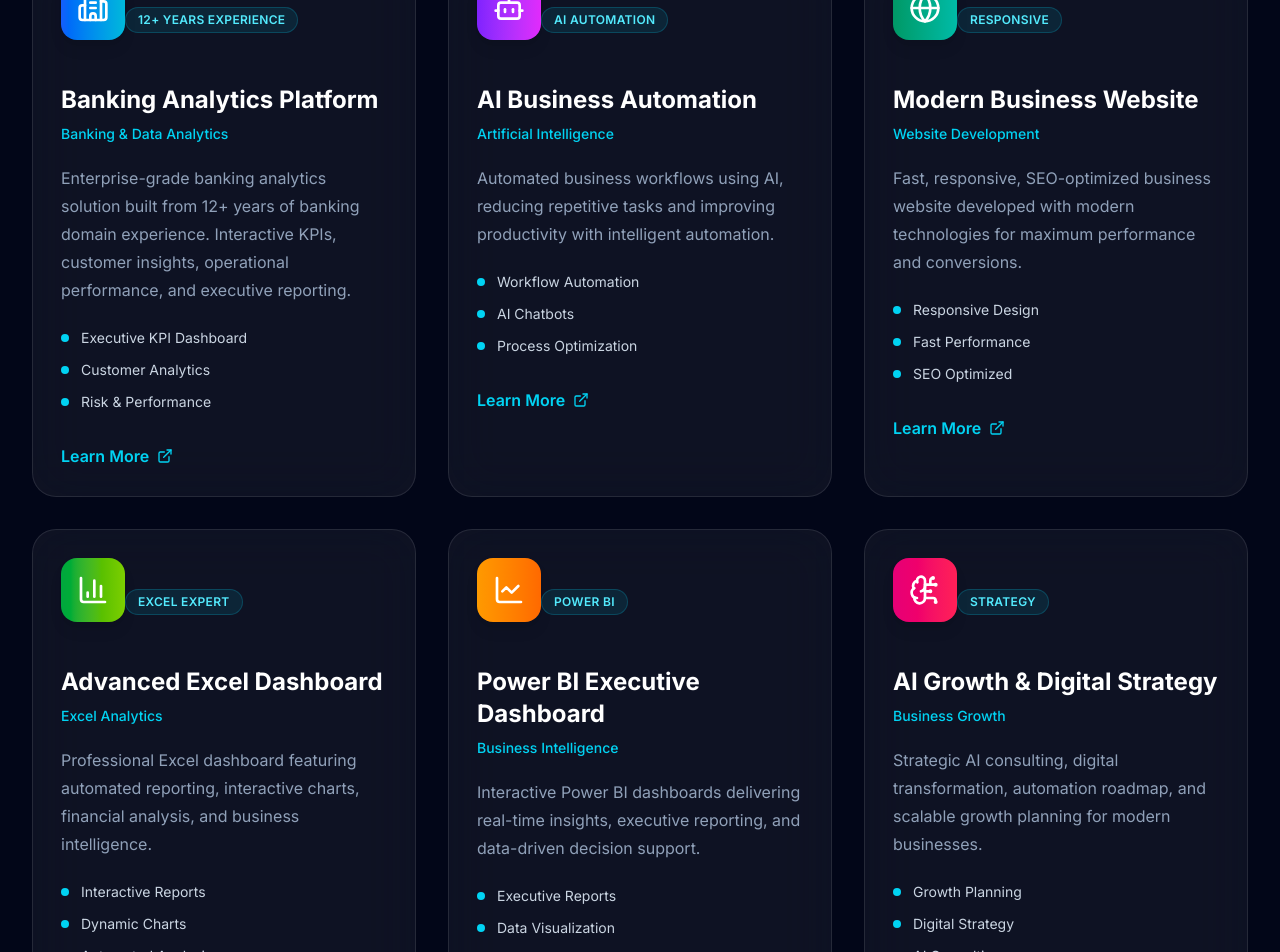
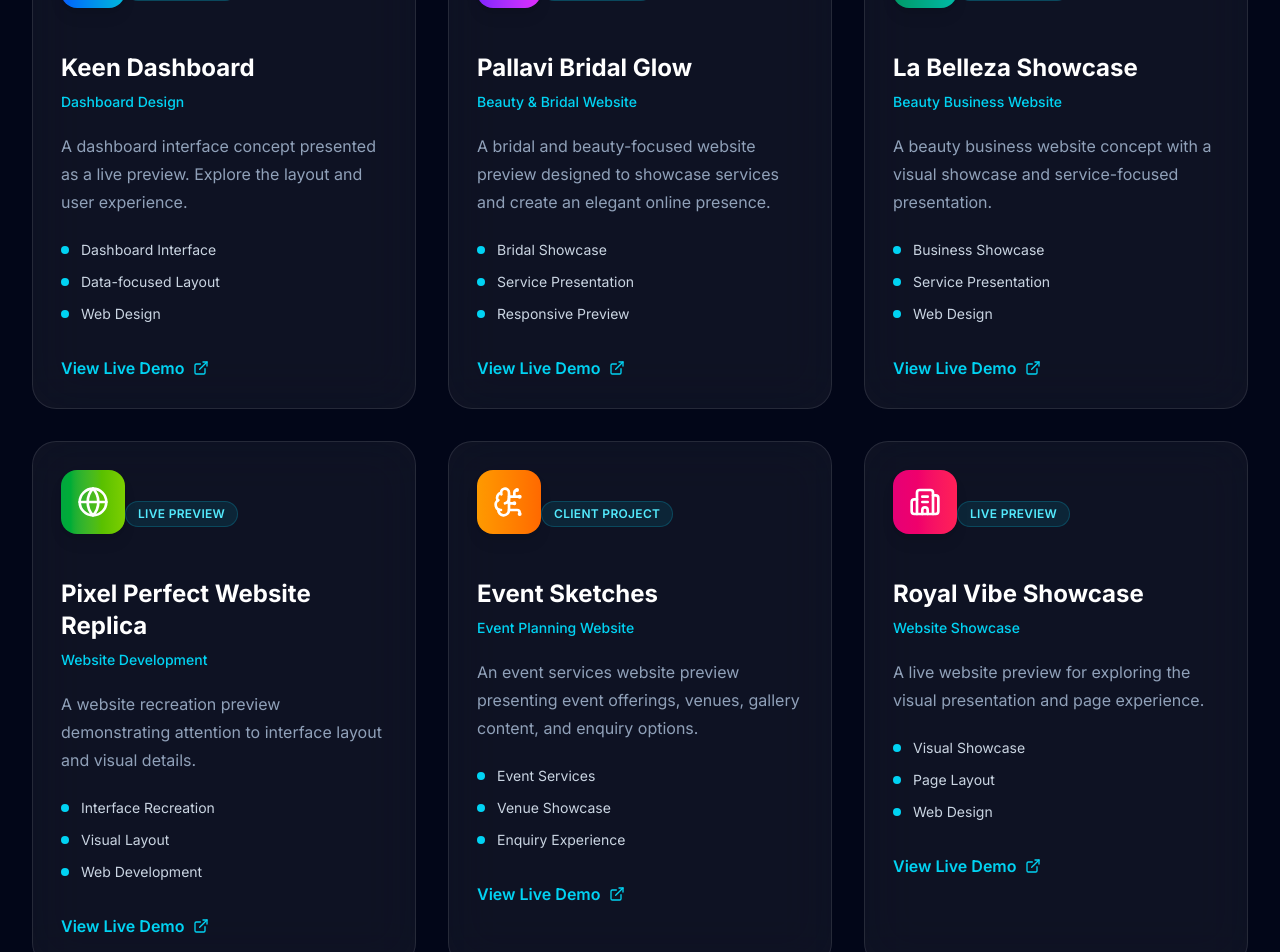
Before and after one commit to sumannath462-dot/secondsincome, a React (Vite) app: page / in a window 1280 px wide. Shown: the part 4040-4992 px from the top of the page. Built offline with nearby package versions, Linux system fonts and the light colour scheme.

Commit message:
Add live demo links to portfolio projects

```diff
--- a/src/components/Portfolio.jsx
+++ b/src/components/Portfolio.jsx
@@ -11,88 +11,103 @@ import {
 
 const projects = [
   {
-    title: "Banking Analytics Platform",
-    category: "Banking & Data Analytics",
+    title: "Keen Dashboard",
+    category: "Dashboard Design",
     description:
-      "Enterprise-grade banking analytics solution built from 12+ years of banking domain experience. Interactive KPIs, customer insights, operational performance, and executive reporting.",
-    icon: Building2,
-    badge: "12+ Years Experience",
+      "A dashboard interface concept presented as a live preview. Explore the layout and user experience.",
+    icon: LineChart,
+    badge: "Live Preview",
     gradient: "from-blue-600 to-cyan-500",
-    features: [
-      "Executive KPI Dashboard",
-      "Customer Analytics",
-      "Risk & Performance",
-    ],
+    features: ["Dashboard Interface", "Data-focused Layout", "Web Design"],
+    demoUrl: "https://preview--keen-dashboard-co.lovable.app/?__lovable_sha=83680586",
   },
   {
-    title: "AI Business Automation",
-    category: "Artificial Intelligence",
+    title: "Pallavi Bridal Glow",
+    category: "Beauty & Bridal Website",
     description:
-      "Automated business workflows using AI, reducing repetitive tasks and improving productivity with intelligent automation.",
-    icon: Bot,
-    badge: "AI Automation",
+      "A bridal and beauty-focused website preview designed to showcase services and create an elegant online presence.",
+    icon: Building2,
+    badge: "Live Preview",
     gradient: "from-violet-600 to-fuchsia-500",
-    features: [
-      "Workflow Automation",
-      "AI Chatbots",
-      "Process Optimization",
-    ],
+    features: ["Bridal Showcase", "Service Presentation", "Responsive Preview"],
+    demoUrl: "https://preview--pallavi-bridal-glow.lovable.app/?__lovable_sha=39111113",
   },
   {
-    title: "Modern Business Website",
+    title: "La Belleza Showcase",
+    category: "Beauty Business Website",
+    description:
+      "A beauty business website concept with a visual showcase and service-focused presentation.",
+    icon: Globe,
+    badge: "Live Preview",
+    gradient: "from-emerald-600 to-teal-500",
+    features: ["Business Showcase", "Service Presentation", "Web Design"],
+    demoUrl: "https://preview--la-belleza-showcase.lovable.app/?__lovable_sha=6c677092",
+  },
+  {
+    title: "Pixel Perfect Website Replica",
     category: "Website Development",
     description:
-      "Fast, responsive, SEO-optimized business website developed with modern technologies for maximum performance and conversions.",
+      "A website recreation preview demonstrating attention to interface layout and visual details.",
     icon: Globe,
-    badge: "Responsive",
-    gradient: "from-emerald-600 to-teal-500",
-    features: [
-      "Responsive Design",
-      "Fast Performance",
-      "SEO Optimized",
-    ],
+    badge: "Live Preview",
+    gradient: "from-green-600 to-lime-500",
+    features: ["Interface Recreation", "Visual Layout", "Web Development"],
+    demoUrl: "https://preview--pixel-perfect-replicator-927.lovable.app/?__lovable_receipt=mat_0a2ean4yff8m4teejte4ff3nfk",
   },
   {
-    title: "Advanced Excel Dashboard",
-    category: "Excel Analytics",
+    title: "Event Sketches",
+    category: "Event Planning Website",
     description:
-      "Professional Excel dashboard featuring automated reporting, interactive charts, financial analysis, and business intelligence.",
-    icon: BarChart3,
-    badge: "Excel Expert",
-    gradient: "from-green-600 to-lime-500",
-    features: [
-      "Interactive Reports",
-      "Dynamic Charts",
-      "Automated Analysis",
-    ],
+      "An event services website preview presenting event offerings, venues, gallery content, and enquiry options.",
+    icon: BrainCircuit,
+    badge: "Client Project",
+    gradient: "from-amber-500 to-orange-500",
+    features: ["Event Services", "Venue Showcase", "Enquiry Experience"],
+    demoUrl: "https://preview--precise-plan-show.lovable.app/?__lovable_receipt=mat_7txaqxqg6897yr1ppfvrkkmxqe",
   },
   {
-    title: "Power BI Executive Dashboard",
-    category: "Business Intelligence",
+    title: "Royal Vibe Showcase",
+    category: "Website Showcase",
     description:
-      "Interactive Power BI dashboards delivering real-time insights, executive reporting, and data-driven decision support.",
-    icon: LineChart,
-    badge: "Power BI",
-    gradient: "from-amber-500 to-orange-500",
-    features: [
-      "Executive Reports",
-      "Data Visualization",
-      "Live Insights",
-    ],
+      "A live website preview for exploring the visual presentation and page experience.",
+    icon: Building2,
+    badge: "Live Preview",
+    gradient: "from-pink-600 to-rose-500",
+    features: ["Visual Showcase", "Page Layout", "Web Design"],
+    demoUrl: "https://preview--royal-vibe-showcase.lovable.app/?__lovable_sha=694b163b",
   },
   {
-    title: "AI Growth & Digital Strategy",
-    category: "Business Growth",
+    title: "Sukanya Makeover",
+    category: "Salon & Makeover Website",
     description:
-      "Strategic AI consulting, digital transformation, automation roadmap, and scalable growth planning for modern businesses.",
-    icon: BrainCircuit,
-    badge: "Strategy",
-    gradient: "from-pink-600 to-rose-500",
-    features: [
-      "Growth Planning",
-      "Digital Strategy",
-      "AI Consulting",
-    ],
+      "A makeover business website preview designed to present beauty services and the brand online.",
+    icon: Globe,
+    badge: "Live Preview",
+    gradient: "from-fuchsia-600 to-pink-500",
+    features: ["Makeover Services", "Brand Presentation", "Responsive Preview"],
+    demoUrl: "https://preview--sukanya-makeover-elegance.lovable.app/?__lovable_sha=00efec7d",
+  },
+  {
+    title: "Business Website Preview",
+    category: "Website Development",
+    description:
+      "An additional website preview. Open the demo to explore the current project.",
+    icon: Bot,
+    badge: "Live Preview",
+    gradient: "from-indigo-600 to-blue-500",
+    features: ["Website Preview", "Interface Design", "Web Experience"],
+    demoUrl: "https://id-preview--be705b95-9d18-4f69-ac54-a1e2565ca00e.lovable.app/?__lovable_receipt=mat_0bhh2zcq9f8kgb7rhxnqnpeqgm",
+  },
+  {
+    title: "Olympia Gym",
+    category: "Fitness Centre Website",
+    description:
+      "A gym website demo showcasing a fitness business online.",
+    icon: BarChart3,
+    badge: "Website Demo",
+    gradient: "from-cyan-600 to-teal-500",
+    features: ["Gym Website", "Fitness Business Showcase", "Enquiry Experience"],
+    demoUrl: "https://www.secondsincome.club/olympia",
   },
 ];
 
@@ -124,9 +139,8 @@ export default function Portfolio() {
           </h2>
 
           <p className="mt-6 text-lg leading-8 text-slate-400">
-            Explore some of our work across AI automation, website development,
-            banking analytics, dashboards, business intelligence, and digital
-            transformation solutions designed to help businesses grow faster.
+            Explore selected website and dashboard previews from SecondsIncome.
+            Open a project to view its demo.
           </p>
         </div>
 
@@ -174,13 +188,16 @@ export default function Portfolio() {
                   ))}
                 </div>
 
-                <button
+                <a
+                  href={project.demoUrl}
+                  target="_blank"
+                  rel="noopener noreferrer"
                   className="mt-8 inline-flex items-center gap-2 font-semibold text-cyan-400 transition hover:text-cyan-300"
-                  type="button"
+                  aria-label={`View ${project.title} demo (opens in a new tab)`}
                 >
-                  Learn More
+                  View Live Demo
                   <ExternalLink className="h-4 w-4 transition group-hover:translate-x-1" />
-                </button>
+                </a>
 
                 <div
                   className={`absolute inset-x-0 bottom-0 h-1 bg-gradient-to-r ${project.gradient} scale-x-0 transition-transform duration-500 group-hover:scale-x-100`}
@@ -201,9 +218,9 @@ export default function Portfolio() {
               </h3>
 
               <p className="mt-4 text-lg leading-8 text-slate-300">
-                Whether you need AI automation, a modern website, dashboards,
-                banking analytics, or digital growth solutions, SecondsIncome
-                can help transform your ideas into measurable business results.
+                Whether you need a modern website, dashboards, business
+                automation, or digital growth solutions, SecondsIncome can help
+                turn your ideas into a professional online experience.
               </p>
             </div>
 
```
